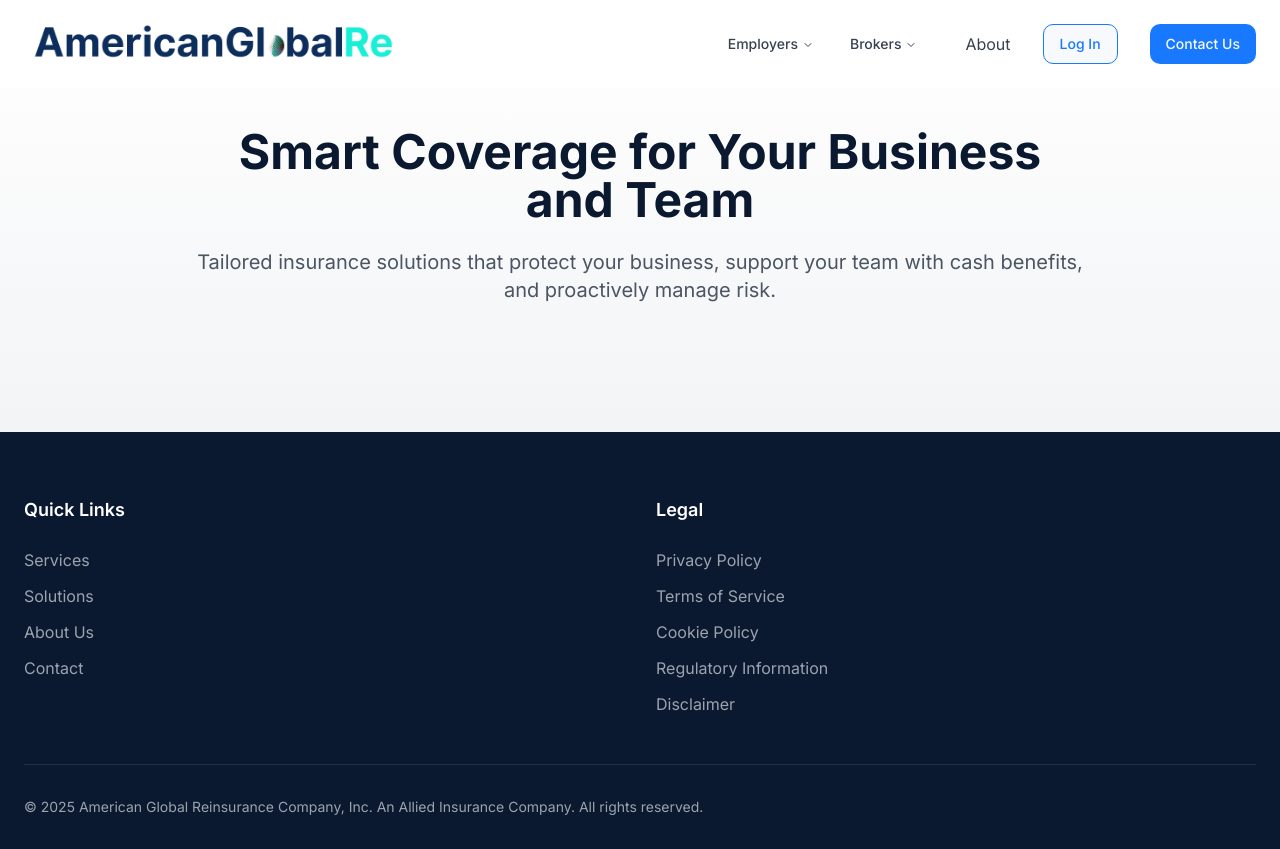
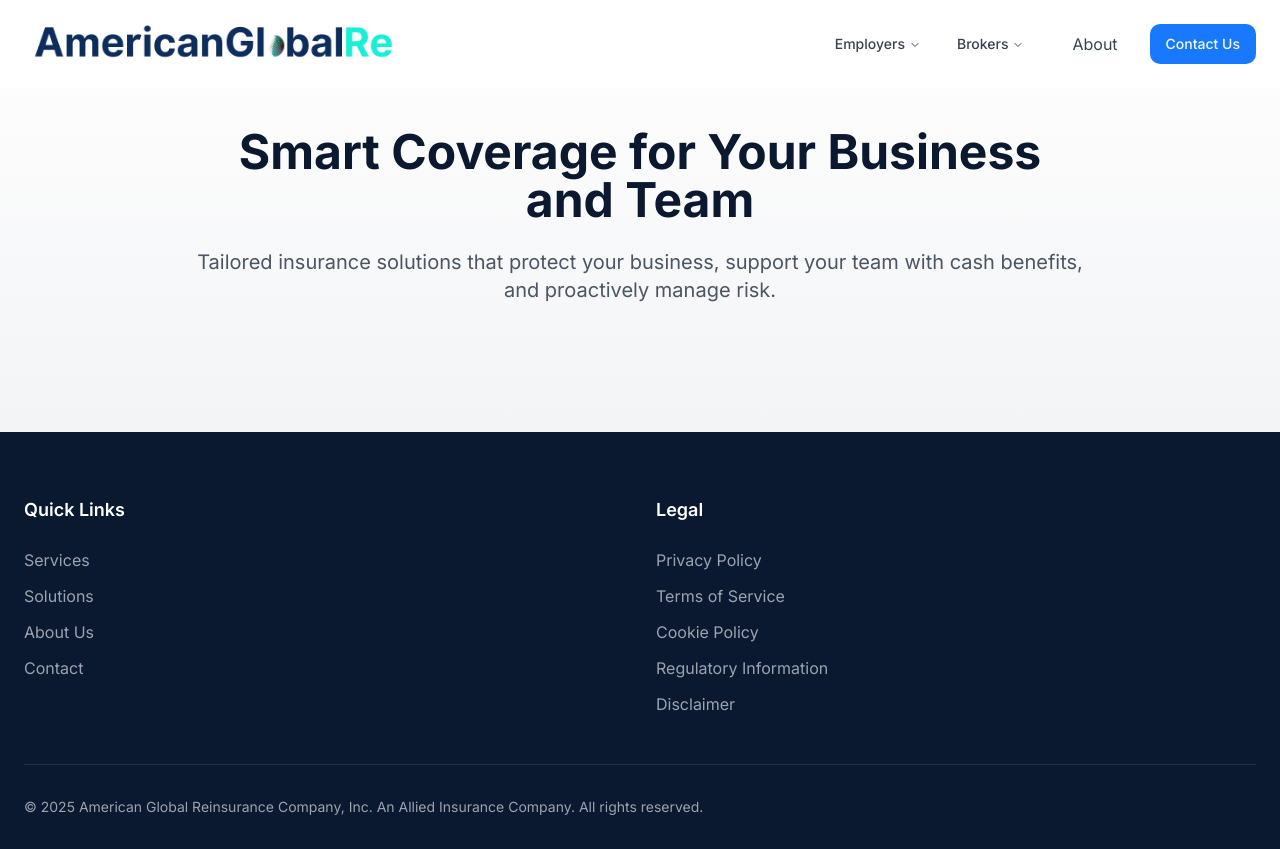
Before and after one commit to youngcitybandit/americanglobalre, a React (Vite) app: page /overview in a window 1280 px wide. Built offline with nearby package versions, Linux system fonts and the light colour scheme.

Commit message:
Remove "Log In" button
Remove the "Log In" button from the header in the Navbar component.

```diff
--- a/src/components/Navbar.tsx
+++ b/src/components/Navbar.tsx
@@ -136,12 +136,7 @@ const Navbar = () => {
             </NavigationMenu>
 
             <a href="#about" className="text-gray-700 hover:text-agr-brightBlue transition-colors duration-300 hover:scale-105 inline-block">About</a>
-            <Button
-              variant="outline"
-              className="border-agr-brightBlue text-agr-brightBlue hover:bg-agr-brightBlue hover:text-white transition-colors duration-300"
-            >
-              Log In
-            </Button>
+
             <Button asChild className="bg-agr-brightBlue hover:bg-agr-blue transition-transform duration-300 hover:scale-105">
               <a href="#contact">Contact Us</a>
             </Button>
@@ -235,12 +230,7 @@ const Navbar = () => {
               <a href="#about" className="text-gray-700 hover:text-agr-brightBlue transition-all duration-300 hover:pl-2">
                 About
               </a>
-              <Button
-                variant="outline"
-                className="border-agr-brightBlue text-agr-brightBlue hover:bg-agr-brightBlue hover:text-white transition-colors duration-300 text-left justify-start"
-              >
-                Log In
-              </Button>
+
               <Button
                 asChild
                 className="bg-agr-brightBlue hover:bg-agr-blue w-full transition-transform duration-300 hover:scale-105"
```
